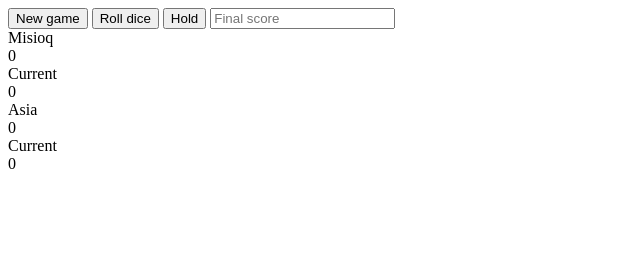
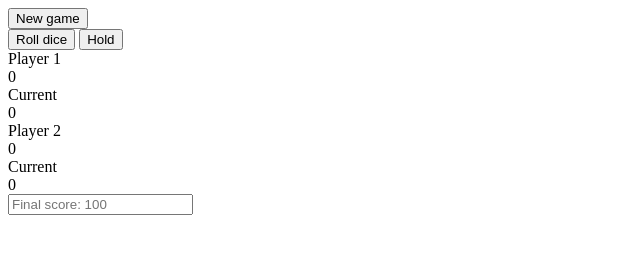
Before and after one commit to misioq23/Pig-Game-vanilla-JS-ES6, a website with bundled scripts: page src/index.html in a window 1280 px wide. Both pictures are taken after a click on the button "New game". Shown: the whole page, without its empty margins (0-640 px from the left). Built offline with nearby package versions, Linux system fonts and the light colour scheme; files whose address does not match are found by name.

Commit message:
Refactored code

```diff
--- a/package.json
+++ b/package.json
@@ -9,8 +9,7 @@
     "build": "rollup -c config/rollup/rollup.config.js"
   },
   "browserslist": [
-    "chrome > 74",
-    "ie > 10"
+    "chrome > 74"
   ],
   "devDependencies": {
     "@babel/core": "^7.5.4",
--- /dev/null
+++ b/src/scripts/config.js
@@ -0,0 +1,5 @@
+const element = {
+	wrapper: document.querySelector('.wrapper')
+};
+
+export { element };
--- a/src/scripts/index.js
+++ b/src/scripts/index.js
@@ -1,150 +1,18 @@
-const element = {
-	wrapper: document.querySelector('.wrapper')
+import App from './view/App';
+import newGame from './model/NewGame';
+import { element } from './config';
+
+const createApp = () => {
+	// Renders main page Markup
+	const markup = App.render();
+	element.wrapper.insertAdjacentHTML('afterbegin', markup);
+
+	// Add elements to config
+	const appElements = App.afterRender();
+	Object.assign(element, appElements);
+
+	// Listening for NewGame
+	element.btnNew.addEventListener('click', newGame);
 };
 
-class Player {
-
-	constructor(name, active = false) {
-		this.name = name;
-		this.active = active;
-		this.score = 0;
-		this.currentScore = 0;
-	}
-
-	createPlayer() {
-		const template = `
-			<div id="${this.name}" class="player ${ this.active ? 'player--active' : ' ' }">
-				<div class="player__name">${this.name}</div>
-				<div class="player__score">${this.score}</div>
-				<div class="player__current-box">
-					<div class="player__current-label">Current</div>
-					<div class="player__current-score">${this.currentScore}</div>
-				</div>
-			</div>`;
-
-		element.wrapper.insertAdjacentHTML('beforeend', template);
-
-		this.DOMPlayer = document.querySelector(`#${this.name}`);
-		this.DOMName = document.querySelector(`#${this.name} .player__name`);
-		this.DOMCurrentScore = document.querySelector(`#${this.name} .player__current-score`);
-		this.DOMScore = document.querySelector(`#${this.name} .player__score`);
-	}
-
-	printCurrent(count = 0) {
-		!!count ? this.currentScore += count : this.currentScore = 0;
-		this.DOMCurrentScore.textContent = this.currentScore;
-	}
-
-	printScore() {
-		this.score += this.currentScore;
-		this.DOMScore.textContent = this.score;
-		this.currentScore = 0;
-		this.printCurrent();
-	}
-
-	toggleActive() {
-		this.DOMPlayer.classList.toggle('player--active');
-	}
-
-	win() {
-		this.DOMPlayer.classList.add('player--winner');
-		this.DOMPlayer.classList.remove('player--active');
-		this.DOMName.textContent = 'WINNER!';
-		element.btnRoll.disabled = true;
-		element.btnHold.disabled = true;
-	}
-}
-
-function createApp() {
-	const markup = `
-	<button class="btn btn--new">New game</button>
-	<button class="btn btn--roll">Roll dice</button>
-	<button class="btn btn--hold">Hold</button>
-
-	<input type="text" placeholder="Final score" class="final-score">
-
-	<div class="dice__wrapper">
-	</div>`;
-
-	element.wrapper.insertAdjacentHTML('afterbegin', markup);
-
-	element.btnNew = document.querySelector('.btn--new');
-	element.btnRoll = document.querySelector('.btn--roll');
-	element.btnHold = document.querySelector('.btn--hold');
-	element.diceWrapper = document.querySelectorAll('.dice__wrapper');
-
-	function newGame() {
-		function clearApp() {
-			element.wrapper.innerHTML = '';
-		}
-
-		function rollNum() {
-			return Math.floor(Math.random() * 6) + 1;
-		}
-		const input = parseInt(document.querySelector('.final-score').value, 10);
-		clearApp();
-		createApp();
-
-		const data = {};
-		data.activePlayer = false;
-		data.maxScore = input ? input : 1;
-		data.player0 = new Player ('Misioq', true);
-		data.player1 = new Player ('Asia');
-
-		data.player0.createPlayer();
-		data.player1.createPlayer();
-
-		function changePlayer() {
-			data.player0.toggleActive();
-			data.player1.toggleActive();
-			data.activePlayer = !data.activePlayer;
-		}
-
-		function clearDice() {
-			document.querySelector('.dice__wrapper').innerHTML = '';
-		}
-
-		const rollDice = () => {
-			const dice = [];
-			const player = data[`player${+data.activePlayer}`];
-			// rolls numbers
-			clearDice();
-			const markup = (number, index) => `<img src="assets/dice-${number}.svg" alt="Dice" class="dice" id="dice-${index}">`;
-			for (let i = 0; i < 2; i++) {
-				dice[i] = rollNum();
-				document.querySelector('.dice__wrapper').insertAdjacentHTML('afterbegin', markup(dice[i], i + 1));
-			}
-			// checks result
-			if (!dice.includes(1)) {
-				// no one
-				player.printCurrent(dice.reduce((a, b) => a + b, 0));
-			} else if (dice.join('') === '11') {
-				// two 1
-				player.printCurrent();
-			} else {
-				// one 1
-				player.printCurrent();
-				changePlayer();
-			}
-		};
-
-		const holdScore = () => {
-			const player = data[`player${+data.activePlayer}`];
-			if (player.currentScore > 0) {
-				player.printScore();
-				clearDice();
-				// checks if the player has won
-				if (player.score >= data.maxScore) player.win();
-				else changePlayer();
-			}
-		};
-
-		element.btnRoll.disabled = false;
-		element.btnHold.disabled = false;
-		element.btnRoll.addEventListener('click', rollDice);
-		element.btnHold.addEventListener('click', holdScore);
-	}
-	element.btnNew.addEventListener('click', newGame);
-}
-
 createApp();
--- /dev/null
+++ b/src/scripts/model/NewGame.js
@@ -0,0 +1,76 @@
+import { element } from '../config';
+import Player from '../view/Player';
+import Dice from '../view/Dice';
+import NewGame from '../view/NewGame';
+const newGame = () => {
+	const data = {
+		activePlayer: 0,
+		maxScore: parseInt(element.finalScore.value, 10) || 100,
+		names: ['Player 1', 'Player 2']
+	};
+	// Clears app GUI
+	element.game.innerHTML = '';
+	// Prints main game interface
+	const markup = NewGame.render();
+	element.game.insertAdjacentHTML('afterbegin', markup);
+	// Adds selectors to elements object
+	const appElements = NewGame.afterRender();
+	Object.assign(element, appElements);
+	// Adds players and prints their GUI
+	data.names.forEach((el, i) => {
+		data[i] = new Player(el, i === 0 ? true : false);
+		data[i].showPlayer();
+	});
+
+	function changePlayer() {
+		data[data.activePlayer].toggleActive();
+		data.activePlayer === data.names.length - 1 ? data.activePlayer = 0 : data.activePlayer++;
+		data[data.activePlayer].toggleActive();
+	}
+
+	const rollDice = () => {
+		const rollNum = () => Math.floor(Math.random() * 6) + 1;
+		const dice = [];
+		// rolls numbers
+		Dice.clear();
+
+		for (let i = 0; i < 2; i++) {
+			dice[i] = rollNum();
+			Dice.render(dice[i], i + 1);
+		}
+		// checks result
+		if (!dice.includes(1)) {
+			// no 'one'
+			data[data.activePlayer].showCurrentScore(dice.reduce((a, b) => a + b, 0));
+		} else if (dice.join('') === '11') {
+			// two 'ones'
+			data[data.activePlayer].showCurrentScore();
+		} else {
+			// one 'one'
+			data[data.activePlayer].showCurrentScore();
+			changePlayer();
+		}
+	};
+
+	const holdScore = () => {
+		// prevent accidentaly changing players
+		if (data[data.activePlayer].currentScore > 0) {
+			data[data.activePlayer].showScore();
+			Dice.clear();
+			// checks if the player has won
+			if (data[data.activePlayer].score >= data.maxScore) {
+				data[data.activePlayer].win();
+				element.btnRoll.disabled = true;
+				element.btnHold.disabled = true;
+			} else {
+				changePlayer();
+			}
+		}
+	};
+	// Event listeners for main buttons
+	element.btnNew.addEventListener('click', newGame);
+	element.btnRoll.addEventListener('click', rollDice);
+	element.btnHold.addEventListener('click', holdScore);
+};
+
+export default newGame;
--- /dev/null
+++ b/src/scripts/view/App.js
@@ -0,0 +1,17 @@
+const App = {
+	render() {
+		const view = `
+            <button class="btn btn--new">New game</button>
+			<div class="game"></div>
+            <input type="number" placeholder="Final score: 100" class="final-score">
+        `;
+		return view;
+	},
+	afterRender: () => ({
+		btnNew: document.querySelector('.btn--new'),
+		finalScore: document.querySelector('.final-score'),
+		game: document.querySelector('.game'),
+	})
+};
+
+export default App;
--- /dev/null
+++ b/src/scripts/view/Dice.js
@@ -0,0 +1,15 @@
+import { element } from '../config';
+
+const Dice = ({
+	render(number, index) {
+		const view = `
+			<img src="assets/dice-${number}.svg" alt="Dice" class="dice" id="dice-${index}">
+		`;
+		element.diceWrapper.insertAdjacentHTML('afterbegin', view);
+	},
+	clear() {
+		element.diceWrapper.innerHTML = '';
+	}
+});
+
+export default Dice;
--- /dev/null
+++ b/src/scripts/view/NewGame.js
@@ -0,0 +1,17 @@
+const NewGame = {
+	render() {
+		const view = `
+			<div class="dice__wrapper"></div>
+            <button class="btn btn--roll">Roll dice</button>
+            <button class="btn btn--hold">Hold</button>
+        `;
+		return view;
+	},
+	afterRender: () => ({
+		btnRoll: document.querySelector('.btn--roll'),
+		btnHold: document.querySelector('.btn--hold'),
+		diceWrapper: document.querySelector('.dice__wrapper'),
+	})
+};
+
+export default NewGame;
--- /dev/null
+++ b/src/scripts/view/Player.js
@@ -0,0 +1,58 @@
+import { element } from '../config';
+
+function changeName(name) {
+	return name.split(' ').join('_');
+}
+
+class Player {
+
+	constructor(name, active = false) {
+		this.id = changeName(name);
+		this.name = name;
+		this.active = active;
+		this.score = 0;
+		this.currentScore = 0;
+	}
+
+	showPlayer() {
+		const template = `
+			<div id="${this.id}" class="player ${ this.active ? 'player--active' : ' ' }">
+				<div class="player__name">${this.name}</div>
+				<div class="player__score">${this.score}</div>
+				<div class="player__current-box">
+					<div class="player__current-label">Current</div>
+					<div class="player__current-score">${this.currentScore}</div>
+				</div>
+			</div>`;
+		element.game.insertAdjacentHTML('beforeend', template);
+
+		this.DOMPlayer = document.querySelector(`#${this.id}`);
+		this.DOMName = document.querySelector(`#${this.id} .player__name`);
+		this.DOMCurrentScore = document.querySelector(`#${this.id} .player__current-score`);
+		this.DOMScore = document.querySelector(`#${this.id} .player__score`);
+	}
+
+	showCurrentScore(count = 0) {
+		!!count ? this.currentScore += count : this.currentScore = 0;
+		this.DOMCurrentScore.textContent = this.currentScore;
+	}
+
+	showScore() {
+		this.score += this.currentScore;
+		this.DOMScore.textContent = this.score;
+		this.currentScore = 0;
+		this.showCurrentScore();
+	}
+
+	toggleActive() {
+		this.DOMPlayer.classList.toggle('player--active');
+	}
+
+	win() {
+		this.DOMPlayer.classList.add('player--winner');
+		this.DOMPlayer.classList.remove('player--active');
+		this.DOMName.textContent = 'WINNER!';
+	}
+}
+
+export default Player;
--- a/src/scss/_global.scss
+++ b/src/scss/_global.scss
@@ -25,12 +25,15 @@ body {
 
 .wrapper {
 	position: relative;
-	display: flex;
 	margin: 0 auto;
 	width: 1000px;
 	min-height: 65%;
 	background-color: $color--fourth;
 	box-shadow: 0 10px 50px rgba(0, 0, 0, .3);
+}
+
+.game {
+	display: flex;
 }
 
 .final-score {
--- a/src/scss/_player.scss
+++ b/src/scss/_player.scss
@@ -35,7 +35,7 @@
 	transform: translateY(-50%);
 }
 
-.player:nth-child(2).player--active .player__name::after {
+.player:nth-child(odd) .player__name::after {
 	left: 10px;
 }
 
```
